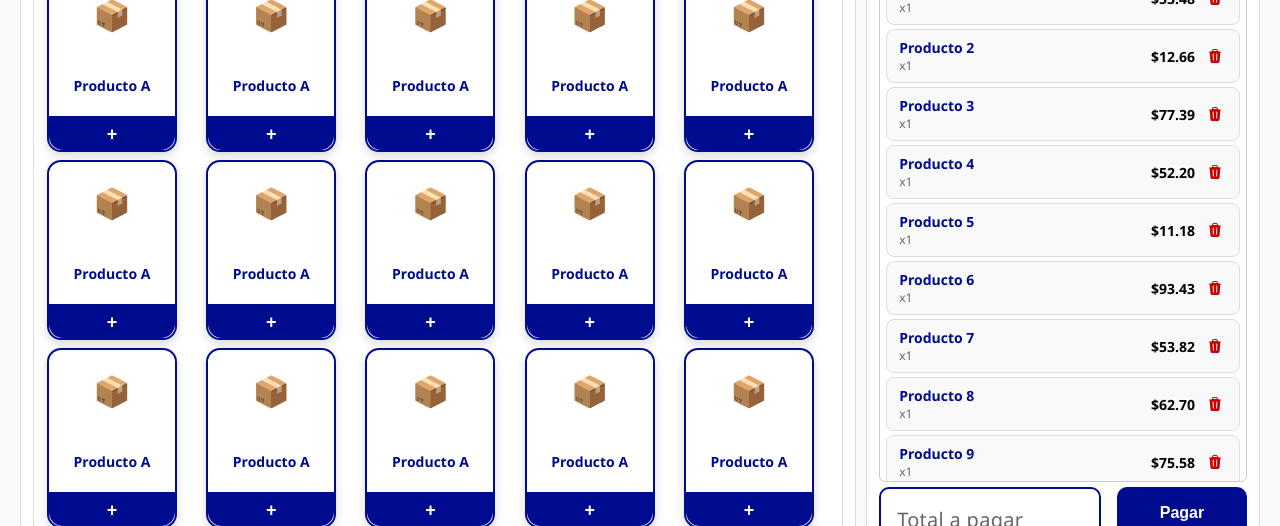
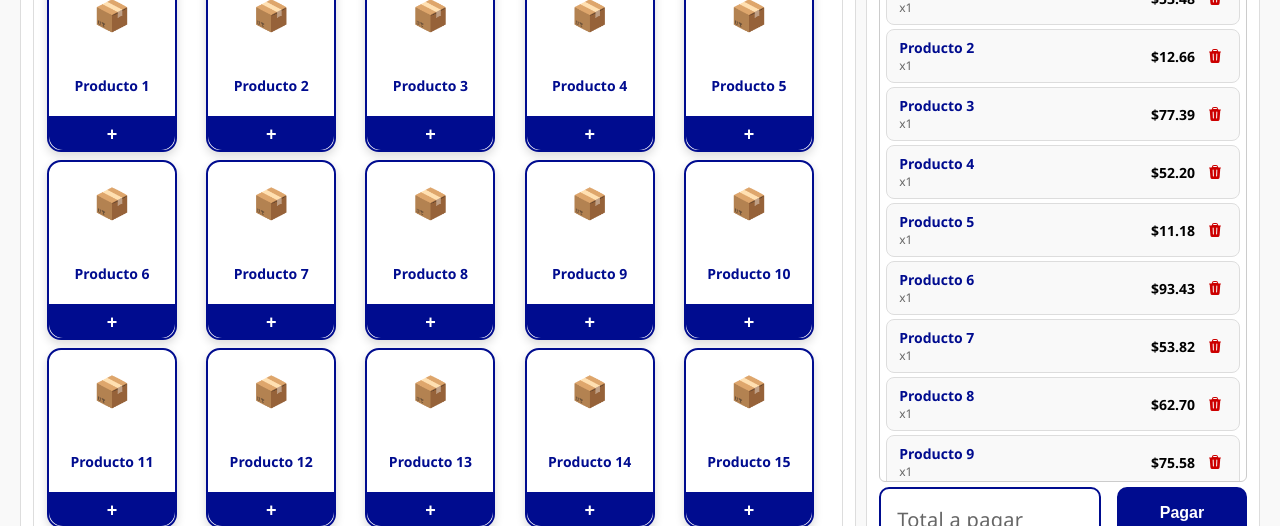
Before and after one commit to jjcm296/PDVMWeb, a React (Create React App) app in the folder frontend/: page /pdv in a window 1280 px wide. Shown: the part 179-705 px from the top of the page. Built offline with nearby package versions, Linux system fonts and the light colour scheme.

Commit message:
feat: conexión con la API para obtener todos los productos desde el frontend
- Se implementó la llamada a la API desde el componente de productos.
- Se obtienen todos los productos y se muestran en la interfaz.
- Se manejan casos de carga y posibles errores.

```diff
--- a/frontend/src/componenst/pdv/components/tarjetasProducto/TarjetaProducto.jsx
+++ b/frontend/src/componenst/pdv/components/tarjetasProducto/TarjetaProducto.jsx
@@ -5,7 +5,7 @@ const TarjetaProducto = ({ nombre = "Producto", onAgregar }) => {
     return (
         <div className="tarjeta-producto">
             <div className="imagen-producto">📦</div>
-            <div className="nombre-producto">Producto A</div>
+            <div className="nombre-producto">{nombre}</div>
             <button className="boton-agregar">+</button>
         </div>
 
--- a/frontend/src/componenst/pdv/components/tarjetasProducto/TarjetaProductoBarra.jsx
+++ b/frontend/src/componenst/pdv/components/tarjetasProducto/TarjetaProductoBarra.jsx
@@ -1,10 +1,10 @@
 import React from 'react';
-import './TarjetaProducto.css'; // mismo archivo CSS
+import './TarjetaProducto.css';
 
 const TarjetaProductoBarra = ({ nombre = "Producto", onAgregar }) => {
     return (
         <div className="tarjeta-barra">
-            <span className="nombre-barra">Producto A</span>
+            <span className="nombre-barra">{nombre}</span>
             <button className="boton-barra" onClick={onAgregar}>+</button>
         </div>
     );
--- a/frontend/src/componenst/productos/Productos.jsx
+++ b/frontend/src/componenst/productos/Productos.jsx
@@ -19,7 +19,7 @@ const Productos = () => {
             try {
                 const response = await apiGetAllProductos();
                 console.log('Productos:', response);
-                setProductos(response.data);
+                setProductos(response);
             } catch (error) {
                 console.error('Error al obtener productos:', error);
             }
@@ -47,9 +47,9 @@ const Productos = () => {
                 <div className={`productos-scroll ${vista === 'list' ? 'modo-lista' : ''}`}>
                     {productosFiltrados.map(producto =>
                         vista === 'grid' ? (
-                            <TarjetaProducto key={producto.id_producto} nombre={producto.nombre}/>
+                            <TarjetaProducto key={producto.idProducto} nombre={producto.nombre}/>
                         ) : (
-                            <TarjetaProductoBarra key={producto.id_producto} nombre={producto.nombre}/>
+                            <TarjetaProductoBarra key={producto.idProducto} nombre={producto.nombre}/>
                         )
                     )}
                 </div>
--- a/frontend/src/config/config.js
+++ b/frontend/src/config/config.js
@@ -1 +1 @@
-export const API_BASE_URL = 'https://localhost:8081/api';
+export const API_BASE_URL = 'http://localhost:8081/api';
```
